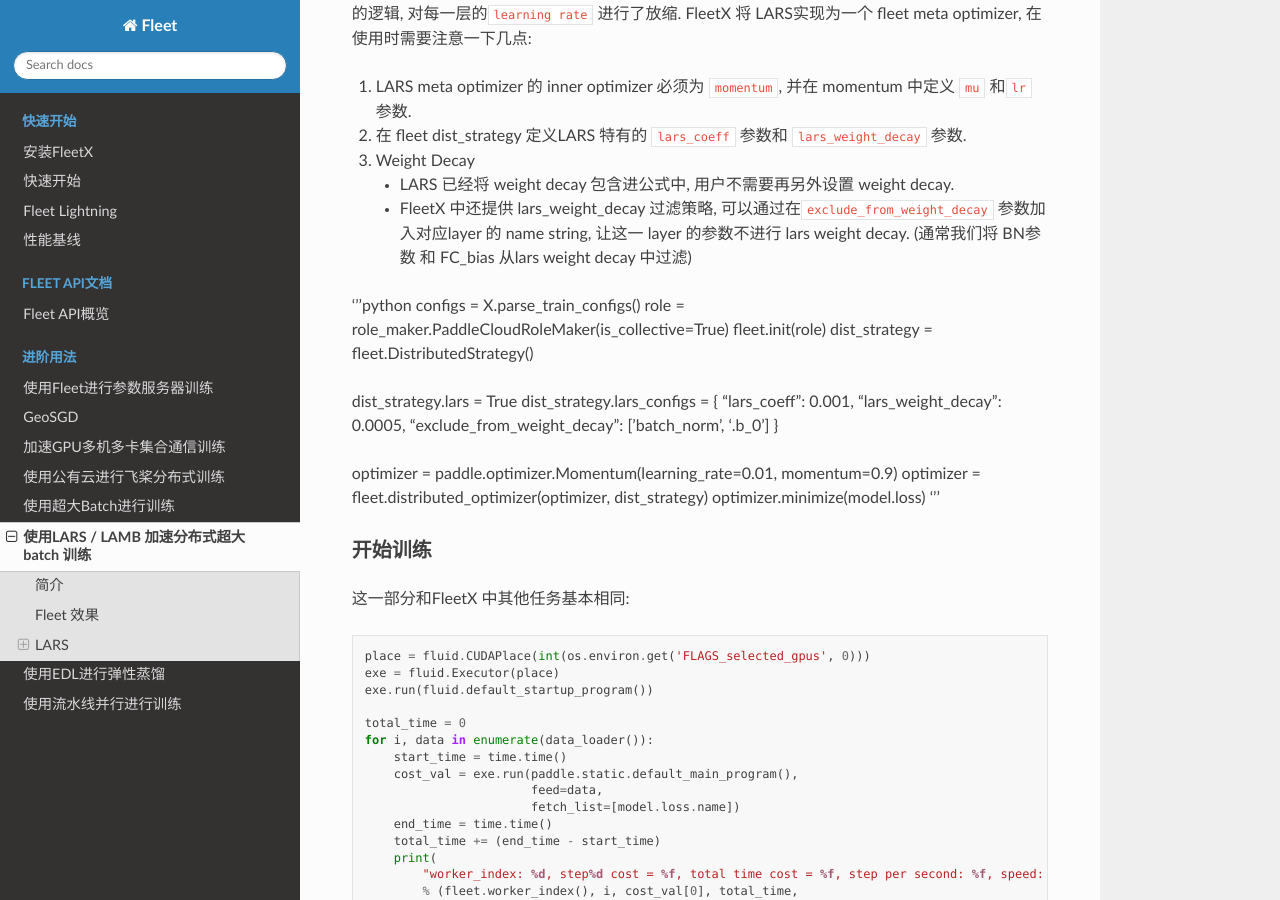
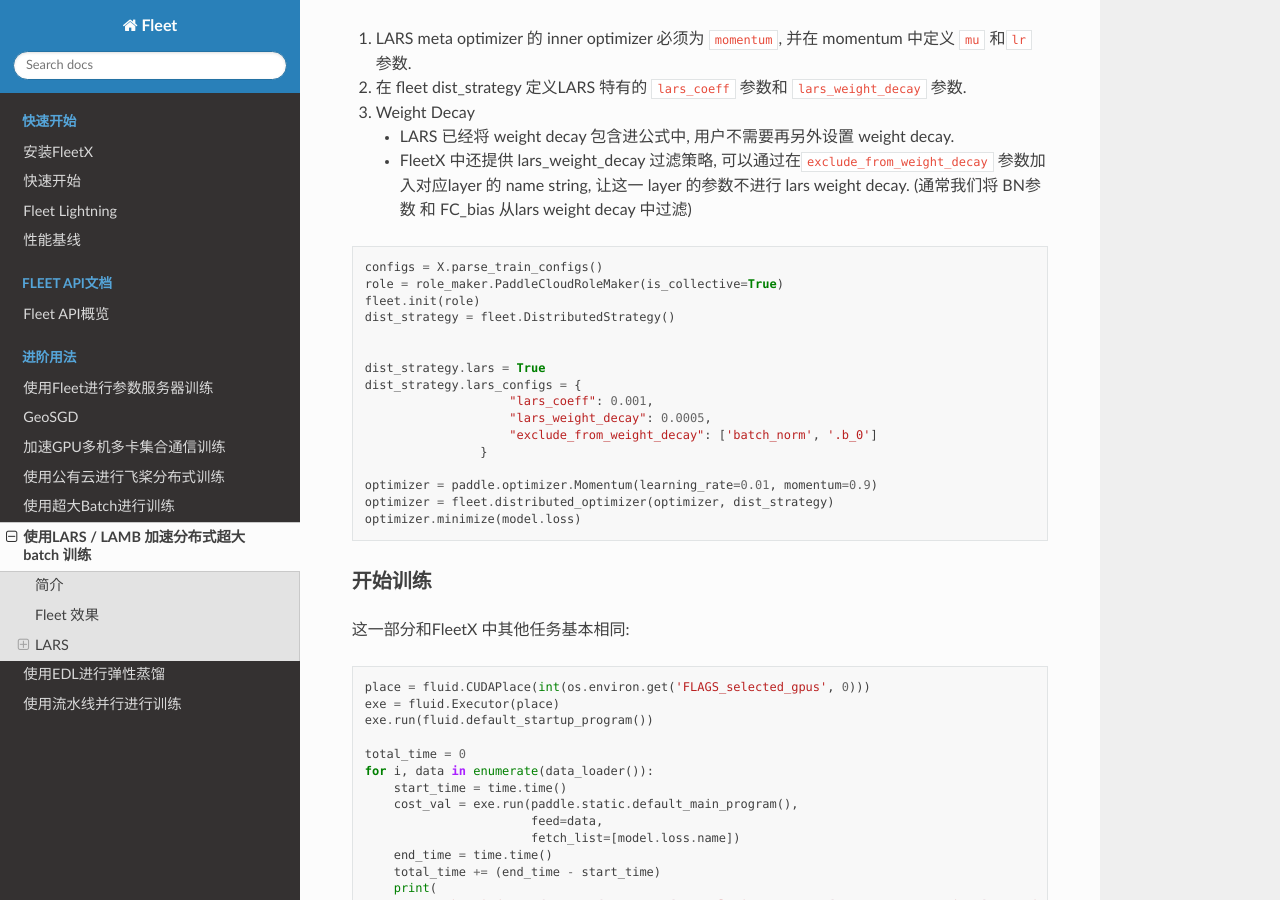
Before and after one commit to qjing666/FleetDoc, a Sphinx documentation site: the page built from docs/source/paddle_fleet/fleet_improve_large_batch_accuracy_cn.md, in a window 1280 px wide and 900 px high, scrolled down 1440 px. Built offline with Sphinx 7.4.7 and the Read the Docs theme 2.0.0, drawn with Linux system fonts in a browser that asks for light colours; pages that are not in the unit, such as notebooks, are missing from menus; some of the changed lines change nothing that is shown; some of the changed text lies outside the part shown.

Commit message:
git revise

````diff
--- a/docs/source/paddle_fleet/fleet_improve_large_batch_accuracy_cn.md
+++ b/docs/source/paddle_fleet/fleet_improve_large_batch_accuracy_cn.md
@@ -1,22 +1,22 @@
 # 使用LARS / LAMB 加速分布式超大batch 训练
 
 ## 简介
-在数据并行分布式训练场景中, 常使用增加GPU数量的方式来加速训练. 为了保证GPU的算力得到充分利用, 每张GPU卡上的batch size都需要足够大. 因此当GPU 数量增加时, 训练的全局batch size 也会变大. 但越大的全batch size 训练的收敛问题[1](https://arxiv.org/abs/1404.5997)[2](https://arxiv.org/abs/1609.04836):
+在数据并行分布式训练场景中, 常使用增加GPU数量的方式来加速训练. 为了保证GPU的算力得到充分利用, 每张GPU卡上的batch size都需要足够大. 因此当GPU 数量增加时, 训练的全局batch size 也会变大. 但越大的全batch size 训练的收敛问题[[1]](https://arxiv.org/abs/1404.5997)  [[2]](https://arxiv.org/abs/1609.04836):
  * 模型最终精度损失
  * 收敛速度变慢, 需要更多的epoch 才能收敛
 
-LARS[3](https://arxiv.org/abs/1708.03888) 和 LAMB[4](https://arxiv.org/abs/1904.00962) 两个优化策略常用来解决上述超大batch 训练中的收敛问题. FleetX 实现了这两种优化策略, 并提供简单易用API 接口. 通过这两个优化策略, 我们在超大batch 场景中实现了更快的收敛速度和无损的精度, 结合FleetX 中其他的策略(AMP (LINK to amp)) 极大缩短的训练整体的time2train. 中下文将通过一个简单例子介绍如何在Fleet 数据并行训练框架中使用 LARS 和LAMB, 另外给出我们使用 FleetX 实践的效果和代码.
+LARS[[3]](https://arxiv.org/abs/1708.03888) 和 LAMB[[4]](https://arxiv.org/abs/1904.00962) 两个优化策略常用来解决上述超大batch 训练中的收敛问题. FleetX 实现了这两种优化策略, 并提供简单易用API 接口. 通过这两个优化策略, 我们在超大batch 场景中实现了更快的收敛速度和无损的精度, 结合FleetX 中其他的策略(AMP (LINK to amp)) 极大缩短的训练整体的time2train. 中下文将通过一个简单例子介绍如何在Fleet 数据并行训练框架中使用 LARS 和LAMB, 另外给出我们使用 FleetX 实践的效果和代码.
 
 ## Fleet 效果
 - **Bert_large**:
 
 |     |Global batch size|epoch| top1 |
 |:---:|:---:|:---:|:---:|
-|Goyal et al (https://arxiv.org/abs/1706.02677)| 8k | 90 | 76.3% |
-|LARS (https://arxiv.org/abs/1708.03888)| 32k | 90 | 72.3% |
-|lars + amp(LINK to example code) |16k | 60 | 75.9%|
-|lars + amp(LINK to example code) |32k | TBA | TBA |
-|lars + amp(LINK to example code) |64k | TBA | TBA |
+|[Goyal et al](https://arxiv.org/abs/1706.02677)| 8k | 90 | 76.3% |
+|[LARS](https://arxiv.org/abs/1708.03888)| 32k | 90 | 72.3% |
+|[lars + amp](https://LINK_to_example_code) |16k | 60 | 75.9%|
+|[lars + amp](https://LINK_to_example_code) |32k | TBA | TBA |
+|[lars + amp](https://LINK_to_example_code) |64k | TBA | TBA |
 
 
 ## LARS
@@ -53,7 +53,7 @@
     * LARS 已经将 weight decay 包含进公式中, 用户不需要再另外设置 weight decay.
     * FleetX 中还提供 lars_weight_decay 过滤策略, 可以通过在`exclude_from_weight_decay` 参数加入对应layer 的 name string, 让这一 layer 的参数不进行 lars weight decay. (通常我们将 BN参数 和 FC_bias 从lars weight decay 中过滤)
 
-'''python
+```python
 configs = X.parse_train_configs()
 role = role_maker.PaddleCloudRoleMaker(is_collective=True)
 fleet.init(role)
@@ -70,7 +70,7 @@
 optimizer = paddle.optimizer.Momentum(learning_rate=0.01, momentum=0.9)
 optimizer = fleet.distributed_optimizer(optimizer, dist_strategy)
 optimizer.minimize(model.loss)
-'''
+```
 
 
 #### 开始训练
````
